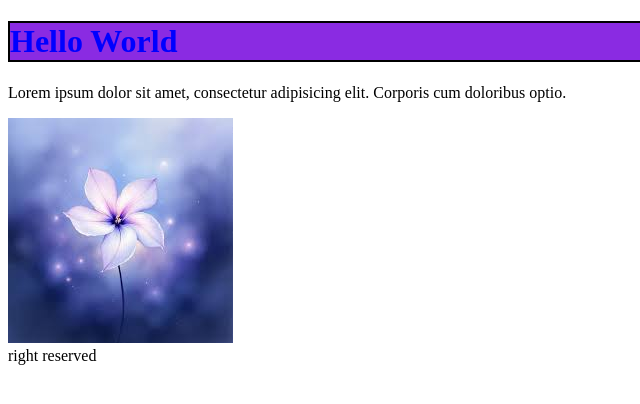
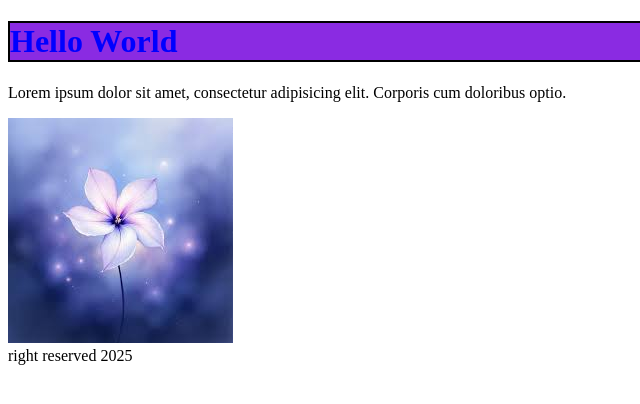
Before and after one commit to sabafatima124/helloworld, a plain HTML site: page index.html in a window 1280 px wide. Shown: the full height of the page, 0-640 px from the left. Drawn offline with Linux system fonts and the light colour scheme.

```diff
--- a/index.html
+++ b/index.html
@@ -12,7 +12,7 @@
     <p>Lorem ipsum dolor sit amet, consectetur adipisicing elit. Corporis cum doloribus optio.</p>
  <img src="./download.jpg" alt="">
 <footer>
-    right reserved
+    right reserved 2025
 </footer>
 </body>
 </html>
```
